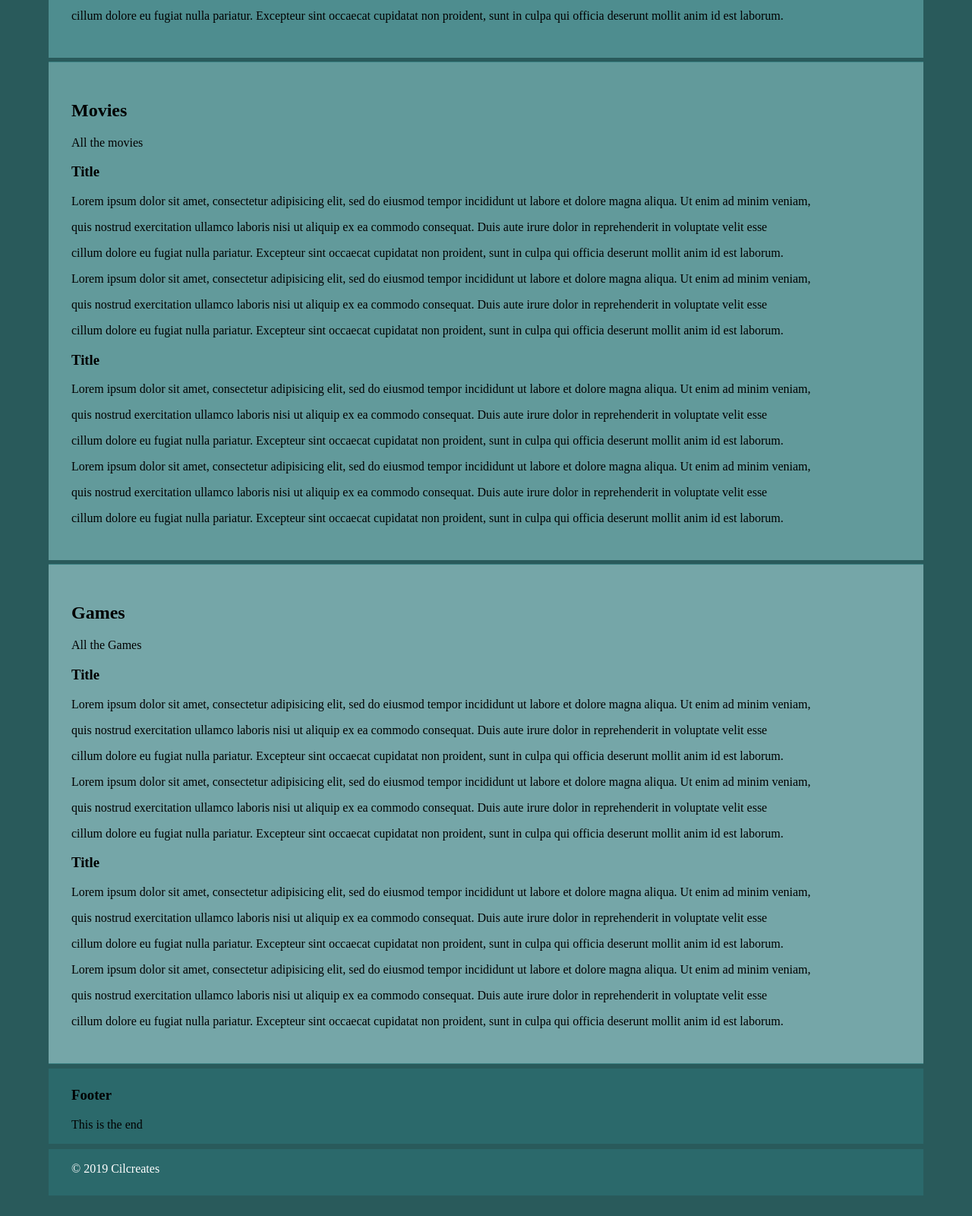
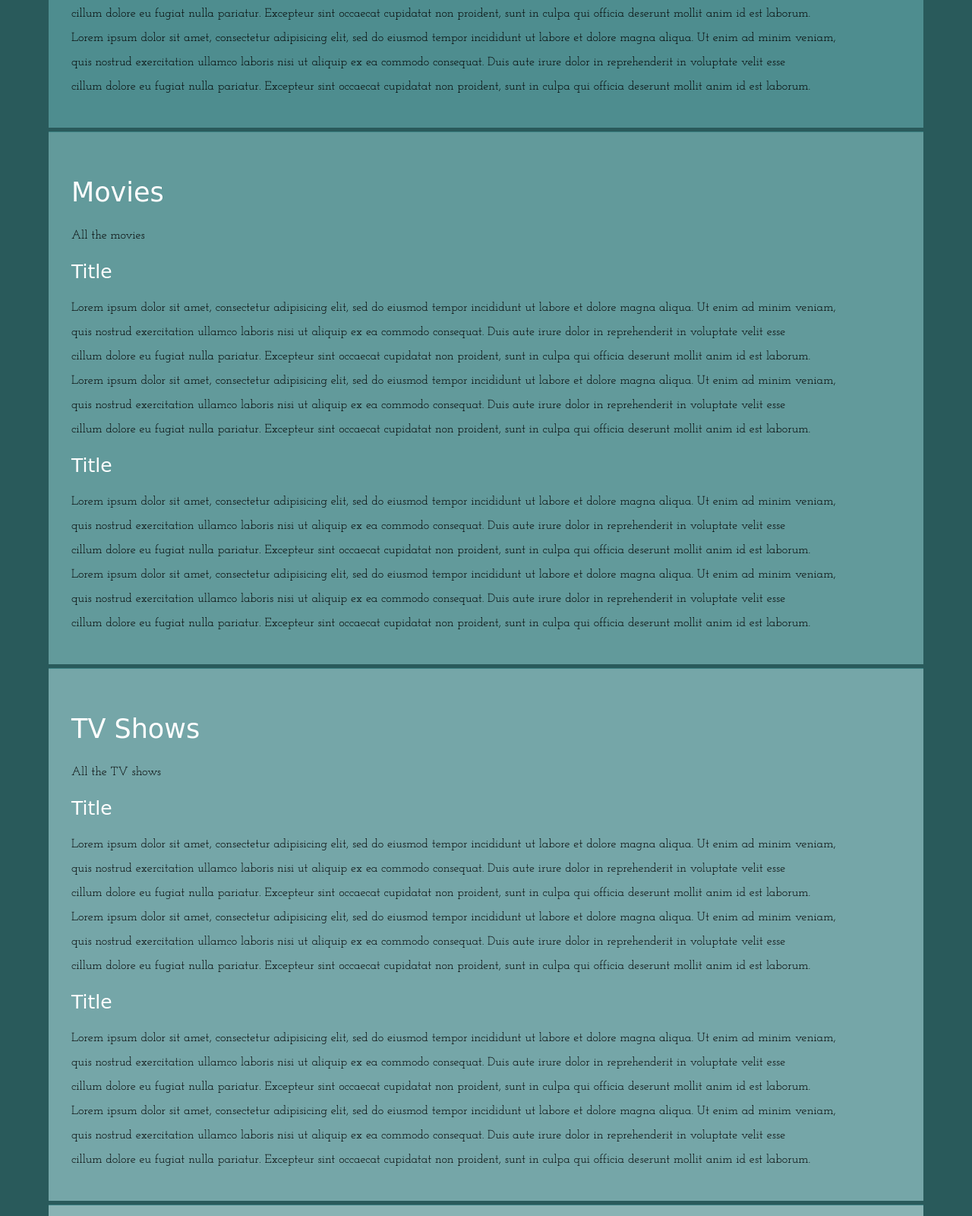
Before and after one commit to CiljaW/Ex-Libris, a plain HTML site: page index.html in a window 1280 px wide. Shown: the part 780-2380 px from the top of the page at 76% size. Before the commit the page ends 2353 px from the top, so only its background shows below. Drawn offline with Linux system fonts and the light colour scheme; a web font is replaced by a local one.

Commit message:
Fonts and dev comments/notes
Introducing 3 font types from Google Fonts stylesheet.

Added comments/notes with overview over currently used fonts and hex colorcodes.
Will probably remove when all colors are set.

Making sure to add stylesheet to page 2 as well...

```diff
--- a/index.html
+++ b/index.html
@@ -2,8 +2,16 @@
 <html>
 <head>
 	<title>Ex Libris</title>
+
+	<!-- Javascript -->
 	<script type="text/javascript" src="theScripts.js"></script>
+
+	<!-- CSS -->
 	<link rel="stylesheet" type="text/css" href="mainstyle.css">
+
+	<!-- fonts -->
+	<link href="https://fonts.googleapis.com/css?family=Just+Another+Hand|Fredericka+the+Great|Josefin+Slab" rel="stylesheet">
+
 </head>
 <body>
 	<header>
@@ -23,6 +31,7 @@
 				<a title="Home" href="#">Home</a>
 				<a title="Books" href="#books">Books</a>
 				<a title="Movies" href="#movies">Movies</a>
+				<a title="TV Shows" href="#shows">TV Shows</a>
 				<a title="Games" href="#games">Games</a>
 				<a title="About" href="exlibris.html">About</a>
 			</div>
@@ -133,6 +142,57 @@
 
 			<hr class="contentDividerLine">
 
+			<!-- TV Shows -->
+			<div id="shows">
+				<h2>TV Shows</h2>
+				<p>All the TV shows</p>
+				<article>
+					<h3>Title</h3>
+					<p>
+						Lorem ipsum dolor sit amet, consectetur adipisicing elit, sed do eiusmod
+					tempor incididunt ut labore et dolore magna aliqua. Ut enim ad minim veniam,</p>
+					<p>quis nostrud exercitation ullamco laboris
+						nisi ut aliquip ex ea commodo
+					consequat. Duis aute irure dolor in reprehenderit in voluptate velit esse</p>
+					<p>cillum dolore eu fugiat nulla pariatur. Excepteur sint occaecat cupidatat non
+						proident, sunt in culpa qui officia deserunt mollit anim id est laborum.
+					</p>
+					<p>
+						Lorem ipsum dolor sit amet, consectetur adipisicing elit, sed do eiusmod
+					tempor incididunt ut labore et dolore magna aliqua. Ut enim ad minim veniam,</p>
+					<p>quis nostrud exercitation ullamco laboris
+						nisi ut aliquip ex ea commodo
+					consequat. Duis aute irure dolor in reprehenderit in voluptate velit esse</p>
+					<p>cillum dolore eu fugiat nulla pariatur. Excepteur sint occaecat cupidatat non
+						proident, sunt in culpa qui officia deserunt mollit anim id est laborum.
+					</p>
+				</article>
+				<article>
+					<h3>Title</h3>
+					<p>
+						Lorem ipsum dolor sit amet, consectetur adipisicing elit, sed do eiusmod
+					tempor incididunt ut labore et dolore magna aliqua. Ut enim ad minim veniam,</p>
+					<p>quis nostrud exercitation ullamco laboris
+						nisi ut aliquip ex ea commodo
+					consequat. Duis aute irure dolor in reprehenderit in voluptate velit esse</p>
+					<p>cillum dolore eu fugiat nulla pariatur. Excepteur sint occaecat cupidatat non
+						proident, sunt in culpa qui officia deserunt mollit anim id est laborum.
+					</p>
+					<p>
+						Lorem ipsum dolor sit amet, consectetur adipisicing elit, sed do eiusmod
+					tempor incididunt ut labore et dolore magna aliqua. Ut enim ad minim veniam,</p>
+					<p>quis nostrud exercitation ullamco laboris
+						nisi ut aliquip ex ea commodo
+					consequat. Duis aute irure dolor in reprehenderit in voluptate velit esse</p>
+					<p>cillum dolore eu fugiat nulla pariatur. Excepteur sint occaecat cupidatat non
+						proident, sunt in culpa qui officia deserunt mollit anim id est laborum.
+					</p>
+				</article>
+			</div>
+			<!-- end of TV Shows -->
+
+			<hr class="contentDividerLine">
+
 			<!-- Games -->
 			<div id="games">
 				<h2>Games</h2>
--- a/mainstyle.css
+++ b/mainstyle.css
@@ -17,7 +17,7 @@ header a{
 }
 
 header h1:hover {
-	width: 4.1em;
+	width: 4.5em;
 	color: #295a5b;
 	background-color: #ffffff;
 	transition: all 0.2s ease-in-out;
@@ -26,30 +26,30 @@ header h1:hover {
 }
 
 header h1{
-	width: 4.1em;
+	width: 4.5em;
 	max-width: 100%;
 	margin-top: 0;
 	margin-bottom: 0;
-	color: #ffffff;
-	font-size: 80px;
+	font-size: 75px;
 }
 header div{
 	margin-left: 30px;
 }
 
 header p{
-	height: 20px;
-	width: 464px;
+	height: 35px;
+	width: 336px;
 	max-width: 100%;
 	margin: 0px;
 	margin-left: 30px;
 	padding-bottom: 40px;
 	color: #ffffff;
-	font-size: 40px;
+	font-family: 'Just Another Hand', cursive;
+	font-size: 55px;
 }
 header p:hover {
-	height: 20px;
-	width: 464px;
+	height: 35px;
+	width: 336px;
 	color: #295a5b;
 	background-color: #ffffff;
 	transition: all 0.2s ease-in-out;
@@ -72,7 +72,6 @@ nav a {
 	background-color: #ff9c5b;
 	text-decoration: none;
 	font-size: 31px;
-	color: #ffffff;
 	padding-right: 100px;
 }
 
@@ -86,7 +85,6 @@ nav a:hover{
 	background-color: #ffffff;
 	transition: all 0.2s ease-in-out;
 	box-shadow: 0 6px 14px 0 #142d2d;
-	/*box-shadow: 0 6px 14px 0  #fff;*/
 }
 #navContent {
 	background-color: #ff9c5b;
@@ -101,7 +99,29 @@ nav a:hover{
 	background-color: #3b8183;
 }
 
-#books, #movies, #games, #about {
+/*Fonts*/
+
+#mainContent h2 {
+	font-size: 35px;
+}
+#mainContent h3 {
+	font-size: 25px;
+}
+
+header h1, #mainContent h2, #mainContent h3, nav a, footer h3 {
+	font-family: 'Fredericka the Great', cursive;
+	font-weight: normal;
+	color: #ffffff;
+}
+
+p {
+	font-size: 16px;
+	font-family: 'Josefin Slab', serif;
+}
+
+/*end of Fonts*/
+
+#books, #movies, #shows, #games, #about {
 	margin: 0px;
 	padding: 30px;
 }
@@ -117,9 +137,15 @@ nav a:hover{
 }
 /*end of Movies*/
 
+/*Movies*/
+#shows {
+	background-color: #75a6a8;
+}
+/*end of Movies*/
+
 /*Games*/
 #games {
-	background-color: #75a6a8;
+	background-color: #89b3b4;
 }
 /*end of Games*/
 
@@ -189,10 +215,8 @@ header, nav, main, footer{
 }
 /* end of Button that takes you to the top*/
 
-#copyRights {
-	color: #ffffff;
-}
 
+/*Divider Lines*/
 footer hr {
 /*width: 100%;*/
 display: block;
@@ -216,14 +240,44 @@ padding: 0;
 .contentDividerLine {
 	width: 100%;
 }
+/*end of Divider Lines*/
+
+
+#copyRights {
+	color: #ffffff;
+}
+
 
 
 /*
+
+NOTES:
+
 Color Palette:
 
-color 1, light orange: #fad089
-nav bg color 2, darker orange: #ff9c5b
-header background color, red: #ed303c
-background color, blue: #3b8183
-footer color 5, darker blue: #2b696b
+• Title fonts & copyright text, white: #ffffff
+• Main fonts, black: #000000
+• Go-Up button, white/red: #ffffff & #ed303c on :hover
+
+• html base bg & Divider Lines, blue: #295a5b
+• Side panels bg, blue: #295a5b
+• body bg, blue: #3b8183
+• Header bg, red: #ed303c
+• Nav bg & Go-Up Button bg, orange: #ff9c5b
+• Books & About bg, blue: #4e8d8f
+• Movies bg, blue: #629a9b
+• TV Shows bg, blue: #75a6a8
+• Games bg, blue: #89b3b4
+• Footer bg, blue: #2b696b
+
+
+• UNUSED color 1, light orange: #fad089
+
+
+Fonts:
+
+• Header/Logo/titles/nav: font-family: 'Fredericka the Great', cursive;
+• Sub-header: font-family: 'Just Another Hand', cursive;
+• main text/paragraphs: font-family: 'Josefin Slab', serif;
+
 */
```
Also changed, not shown: exlibris.html (+8 -0 lines).
